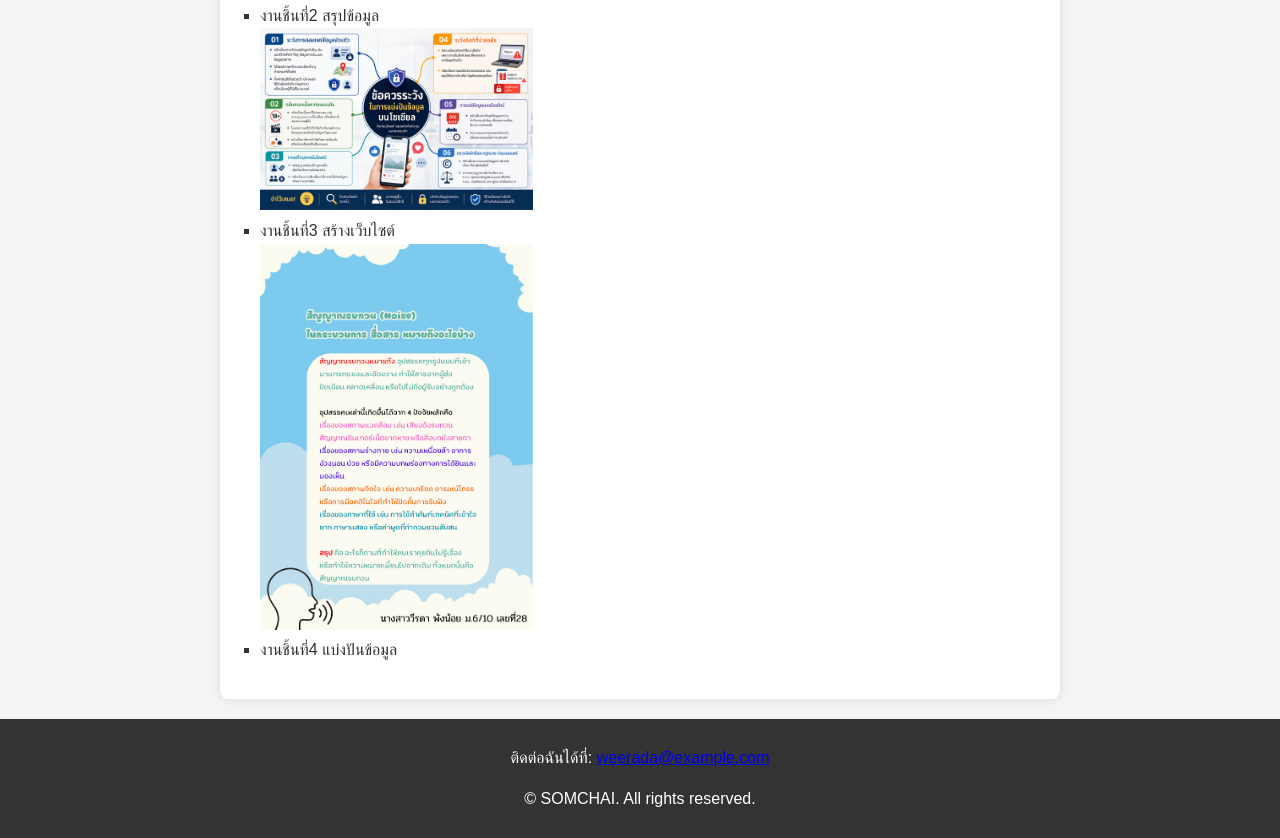
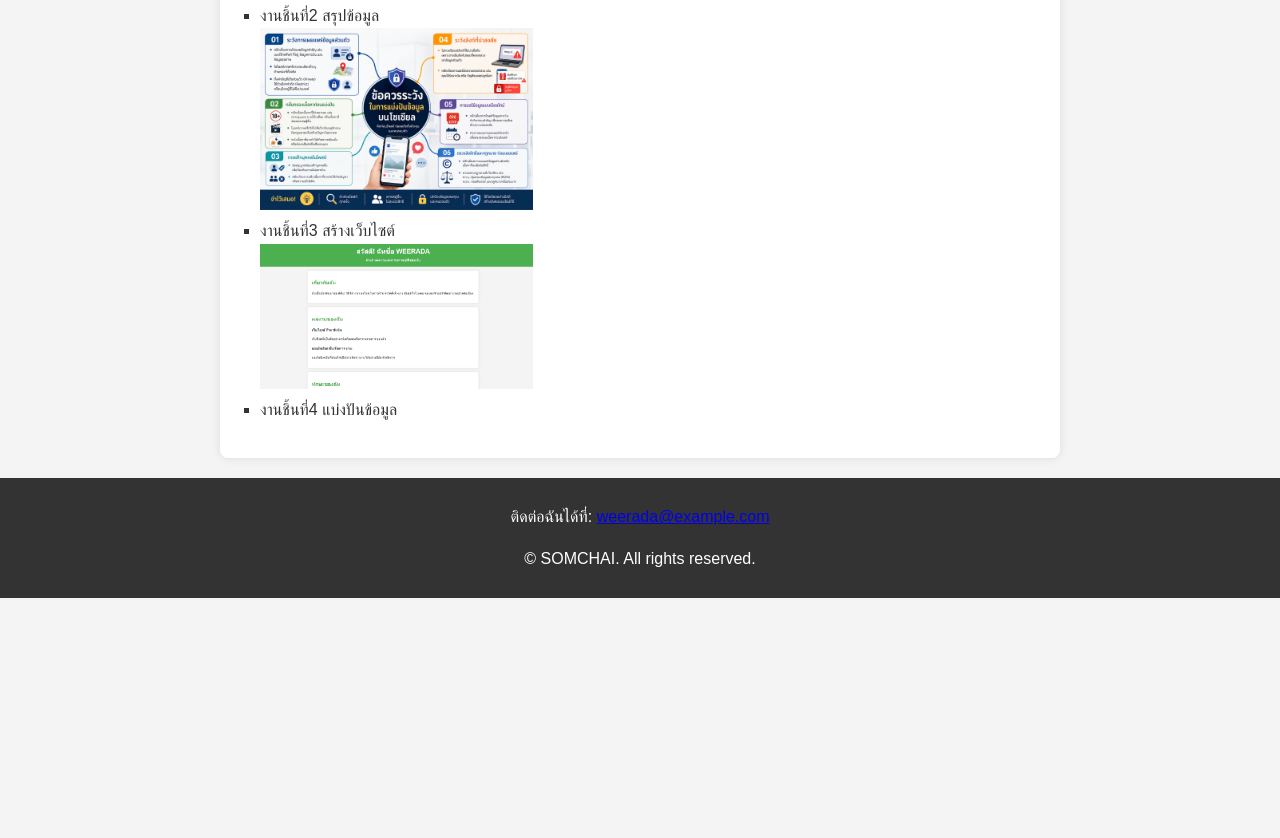
Before and after one commit to Weerada34734/Picpw.githud.iooo, a plain HTML site: page index.html in a window 1280 px wide. Shown: the part 1414-2252 px from the top of the page. After the commit the page ends 2012 px from the top, so only its background shows below. Drawn offline with Linux system fonts and the light colour scheme.

Commit message:
Update index.html

```diff
--- a/index.html
+++ b/index.html
@@ -58,7 +58,7 @@
             <li>งานชิ้นที่2 สรุปข้อมูล</li>
              <img src="ให้นักเรียนสรุปข้อมูล.png" width="35%">
             <li>งานชิ้นที่3 สร้างเว็บไซต์</li>
-            <img src="สัญญาณรบกวน.png" width="35%">
+            <img src="สกรีนช็อต 2026-06-29 113014.png" width="35%">
             <li>งานชิ้นที่4 แบ่งปันข้อมูล</li>
         </ul>
     </section>
```
